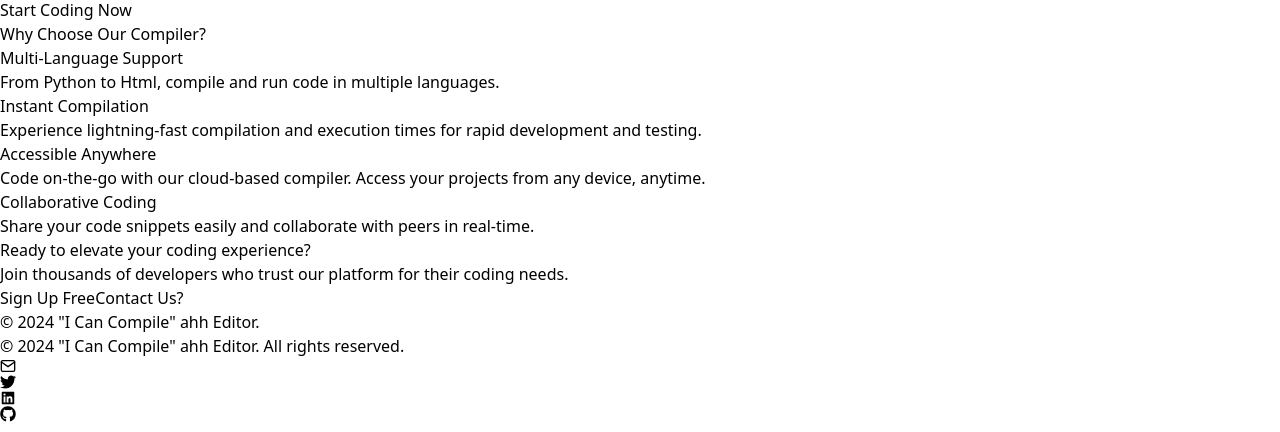
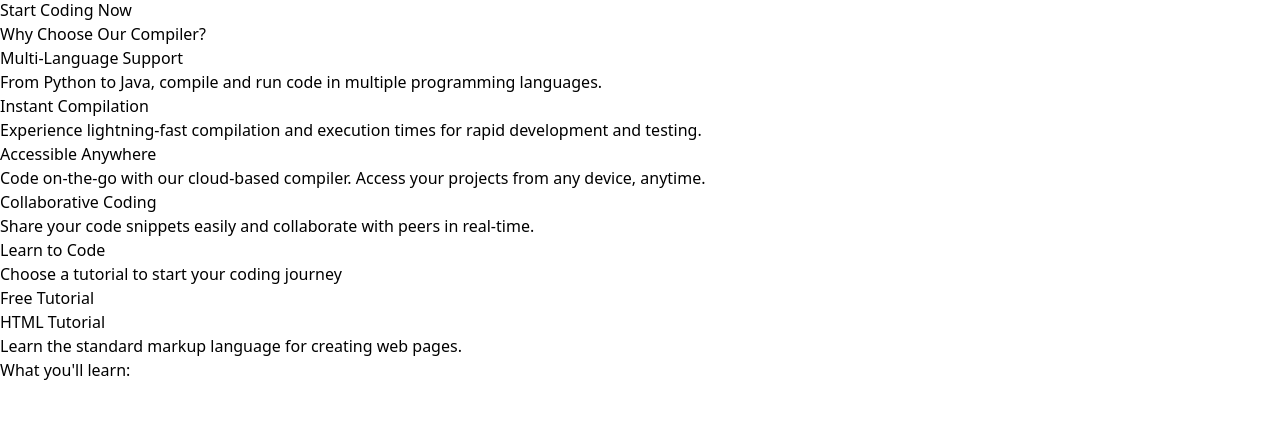
Before and after one commit to y4th4rthh/text-editor-app, a React (Vite) app: page / in a window 1280 px wide. Shown: the part 422-854 px from the top of the page. Built offline with nearby package versions, Linux system fonts and the light colour scheme.

Commit message:
Update HomePage.jsx

```diff
--- a/src/HomePage.jsx
+++ b/src/HomePage.jsx
@@ -7,6 +7,30 @@ const FeatureCard = ({  title, description }) => (
     <p className="text-gray-400">{description}</p>
   </div>
 );
+
+const tutorials = [
+  {
+    title: 'HTML Tutorial',
+    description: 'Learn the standard markup language for creating web pages.',
+    path: '/html-tutorial',
+    color: 'from-orange-400 to-red-500',
+    features: ['Structure web pages', 'Create forms', 'Add multimedia', 'Semantic markup']
+  },
+  {
+    title: 'CSS Tutorial',
+    description: 'Master the styling language that brings life to web pages.',
+    path: '/css-tutorial',
+    color: 'from-blue-400 to-purple-500',
+    features: ['Style layouts', 'Responsive design', 'Animations', 'Flexbox & Grid']
+  },
+  {
+    title: 'Python Tutorial',
+    description: 'Explore the versatile programming language for backend development.',
+    path: '/python-tutorial',
+    color: 'from-green-400 to-teal-500',
+    features: ['Data structures', 'Object-oriented programming', 'File handling', 'Web frameworks']
+  }
+];
 
 const HomePage = () => (
   <div className="bg-gradient-to-br from-gray-900 to-gray-800 min-h-screen text-white">
@@ -28,13 +52,15 @@ const HomePage = () => (
         </Link>
       </div>
 
+
+
       {/* Features Section */}
       <div className="mb-16">
         <h2 className="text-3xl font-bold text-center mb-8">Why Choose Our Compiler?</h2>
         <div className="grid grid-cols-1 md:grid-cols-2 lg:grid-cols-4 gap-8">
           <FeatureCard
             title="Multi-Language Support"
-            description="From Python to Html, compile and run code in multiple languages."
+            description="From Python to Java, compile and run code in multiple programming languages."
           />
           <FeatureCard
             title="Instant Compilation"
@@ -51,7 +77,54 @@ const HomePage = () => (
         </div>
       </div>
 
-      {/* Call to Action Section */}
+      <div className="max-w-6xl mx-auto mb-12">
+        <div className="text-center mb-12">
+          <h1 className="text-3xl font-extrabold">
+            Learn to Code
+          </h1>
+          <p className="mt-4 text-xl text-gray-300">
+            Choose a tutorial to start your coding journey
+          </p>
+        </div>
+
+        <div className="grid grid-cols-1 md:grid-cols-2 lg:grid-cols-3 gap-8">
+          {tutorials.map((tutorial, index) => (
+            <Link key={index} to={tutorial.path} className="transform hover:scale-105 transition-transform duration-300">
+              <div className="h-full bg-gray-800 border border-gray-700 rounded-lg overflow-hidden">
+                <div className={`bg-gradient-to-r ${tutorial.color} p-6`}>
+                  <div className="flex justify-between items-start">
+                    <span className="text-white text-opacity-80 text-sm">
+                      Free Tutorial
+                    </span>
+                  </div>
+                  <h2 className="text-2xl font-bold text-white mt-4">
+                    {tutorial.title}
+                  </h2>
+                  <p className="text-white text-opacity-90">
+                    {tutorial.description}
+                  </p>
+                </div>
+                <div className="p-6">
+                  <h3 className="text-lg font-semibold text-gray-200 mb-3">
+                    What you'll learn:
+                  </h3>
+                  <ul className="space-y-2">
+                    {tutorial.features.map((feature, fIndex) => (
+                      <li key={fIndex} className="flex items-center text-gray-300">
+                        <svg className="w-4 h-4 mr-2 text-green-500" fill="none" stroke="currentColor" viewBox="0 0 24 24">
+                          <path strokeLinecap="round" strokeLinejoin="round" strokeWidth="2" d="M5 13l4 4L19 7"></path>
+                        </svg>
+                        {feature}
+                      </li>
+                    ))}
+                  </ul>
+                </div>
+              </div>
+            </Link>
+          ))}
+        </div>
+      </div>
+
       <div className="text-center bg-gray-800 p-8 rounded-lg shadow-lg">
         <h2 className="text-3xl font-bold mb-4">Ready to elevate your coding experience?</h2>
         <p className="text-xl mb-6">Join thousands of developers who trust our platform for their coding needs.</p>
```
